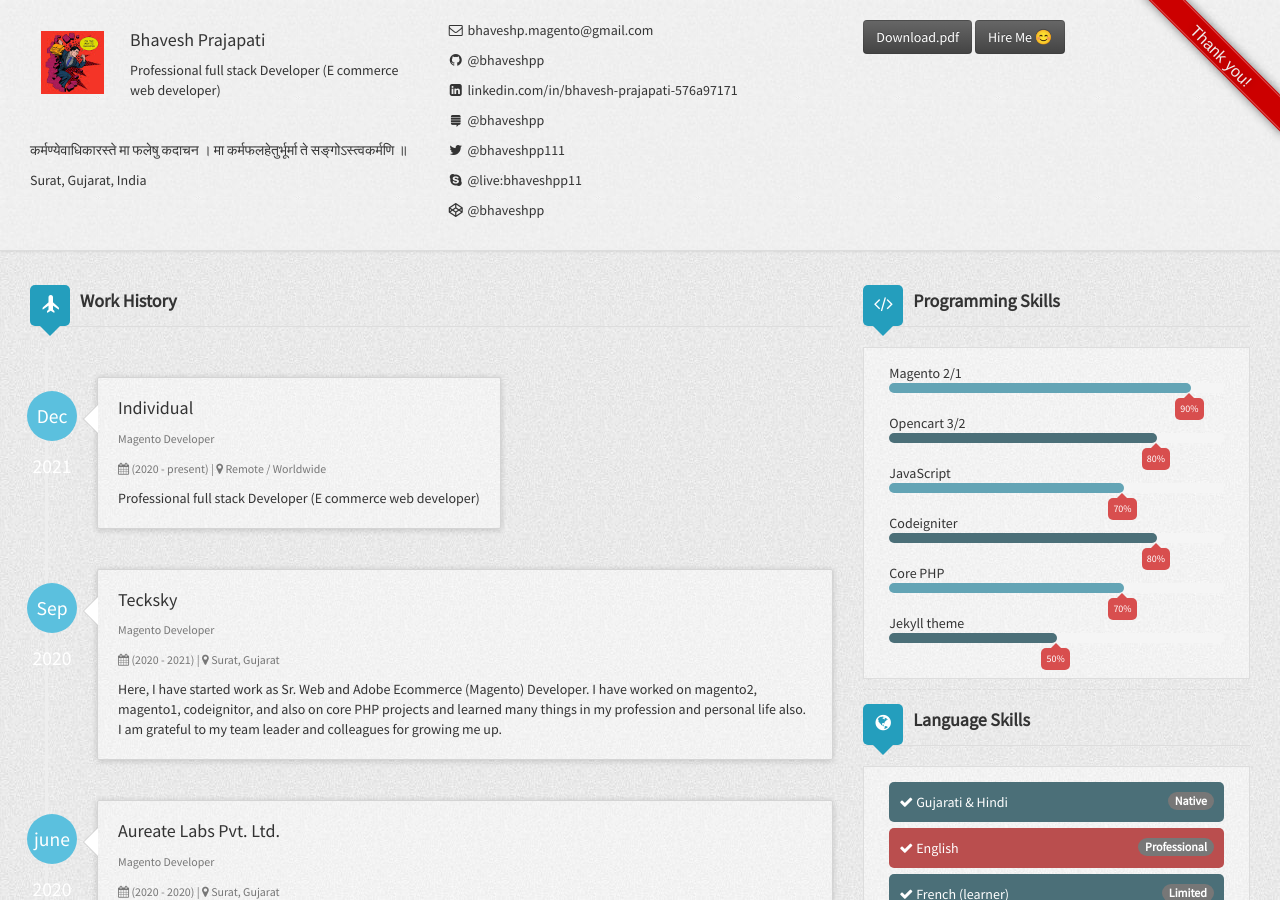
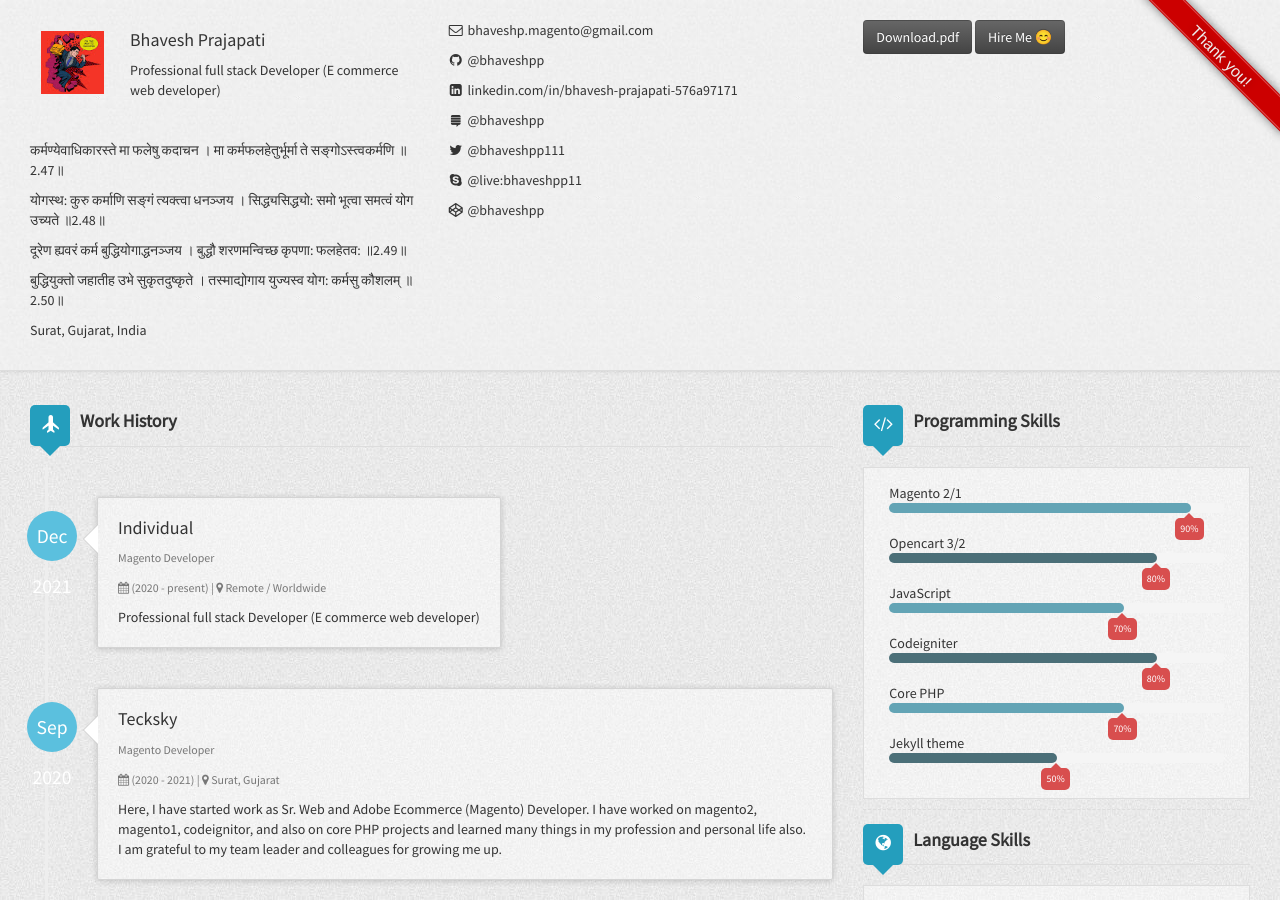
Before and after one commit to bhaveshpp/bhaveshpp.github.io, a Jekyll site: the page built from index.html, in a window 1280 px wide and 900 px high. Built offline with Jekyll 4.4.1, drawn with Linux system fonts in a browser that asks for light colours; nearby versions of some CDN libraries.

Commit message:
Update header.html

```diff
--- a/_includes/header.html
+++ b/_includes/header.html
@@ -9,7 +9,10 @@
                 <h4>{{ site.author.name }}</h4>
                 <p>{{ site.author.title }}</p>
                 <p>&nbsp;</p>
-                <p>कर्मण्येवाधिकारस्ते मा फलेषु कदाचन । मा कर्मफलहेतुर्भूर्मा ते सङ्गोऽस्त्वकर्मणि ॥</p>
+                <p>कर्मण्येवाधिकारस्ते मा फलेषु कदाचन । मा कर्मफलहेतुर्भूर्मा ते सङ्गोऽस्त्वकर्मणि ॥2.47॥</p>
+                <p>योगस्थ: कुरु कर्माणि सङ्गं त्यक्त्वा धनञ्जय । सिद्ध्यसिद्ध्यो: समो भूत्वा समत्वं योग उच्यते ॥2.48॥</p>
+                <p>दूरेण ह्यवरं कर्म बुद्धियोगाद्धनञ्जय । बुद्धौ शरणमन्विच्छ कृपणा: फलहेतव: ॥2.49॥</p>
+                <p>बुद्धियुक्तो जहातीह उभे सुकृतदुष्कृते । तस्माद्योगाय युज्यस्व योग: कर्मसु कौशलम् ॥2.50॥</p>
                 <p class="muted">{{ site.author.address }}</p>
                 <div class="clearfix"></div>
             </div>
```
